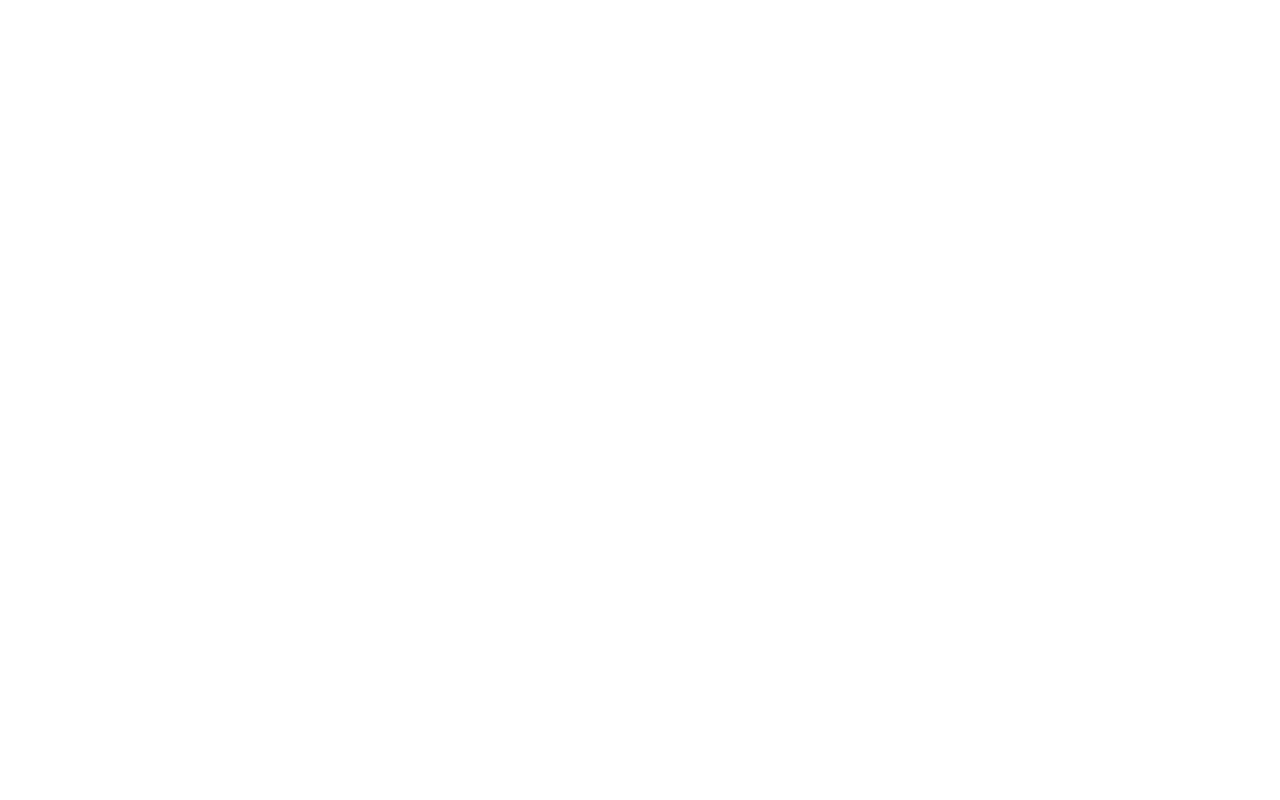
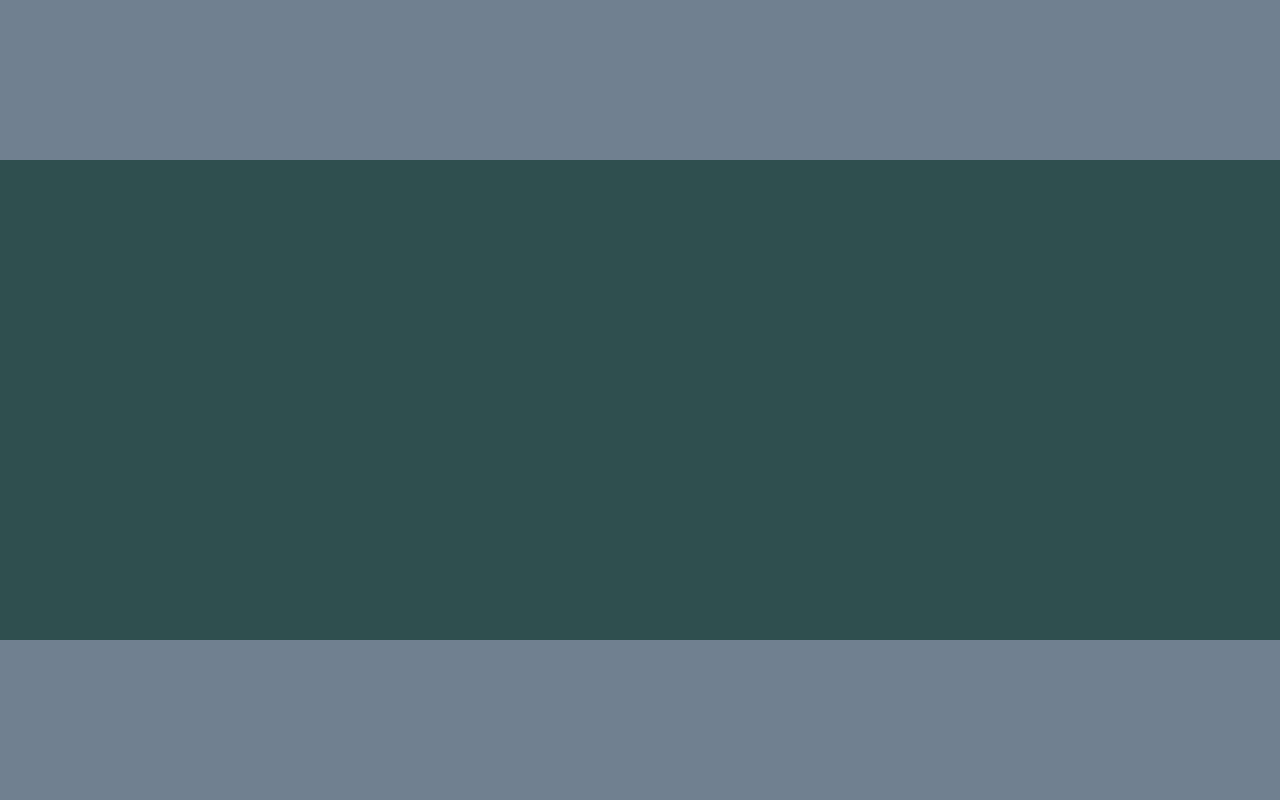
Before and after one commit to connorwarme/dropdown, a website: page index.html in a window 1280 px wide. Drawn offline with Linux system fonts and the light colour scheme.

Commit message:
initial html and style

```diff
--- a/index.html
+++ b/index.html
@@ -4,9 +4,20 @@
     <meta charset="UTF-8">
     <meta http-equiv="X-UA-Compatible" content="IE=edge">
     <meta name="viewport" content="width=device-width, initial-scale=1.0">
+    <link href="style.css" rel="stylesheet">
     <title>Dropdown Menu</title>
 </head>
 <body>
+    <div class="main">
+        <div class="header">
 
+        </div>
+        <div class="body">
+
+        </div>
+        <div class="footer">
+
+        </div>
+    </div>
 </body>
 </html>
--- /dev/null
+++ b/style.css
@@ -0,0 +1,15 @@
+* {
+    padding: 0;
+    margin: 0;
+}
+.header,
+.footer {
+    height: 20vh;
+    width: 100vw;
+    background-color: slategrey;
+}
+.body {
+    height: 60vh;
+    width: 100vw;
+    background-color: darkslategrey;
+}
```
